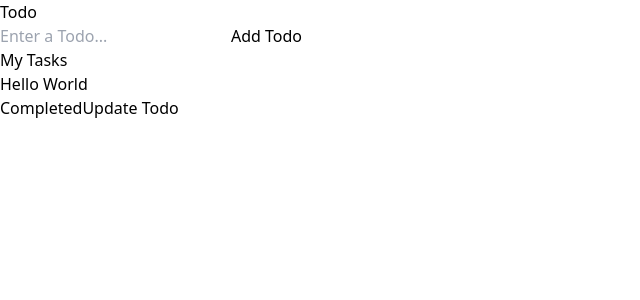
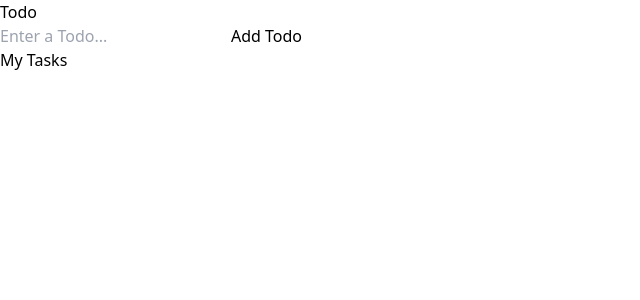
Before and after one commit to Amar-Gupta-721/Todo, a React (Vite) app: page / in a window 1280 px wide. Shown: the top 300 px of the page, without its empty margins (0-640 px from the left). Built offline with nearby package versions, Linux system fonts and the light colour scheme.

Commit message:
update todos todoSlice

```diff
--- a/src/components/Todos.jsx
+++ b/src/components/Todos.jsx
@@ -1,21 +1,24 @@
 import React, { useState } from 'react'
 import { useSelector, useDispatch } from 'react-redux'
-import { removeTodo, updateTodo} from '../features/todo/todoSlice'
+import { removeTodo, updateTodo, toggleComplete} from '../features/todo/todoSlice'
 
 function Todos() {
     const todos = useSelector((state)=>state.todos)
     const dispatch = useDispatch()
-
-    const [updateText, setUpdateText] = useState('')
-    const [updateId, setUpdateId] = useState(null)
-    const [complete, setComplete] = useState(null)
+    const [editTodo, setEditTodo] = useState({id:null, text:''})
 
     const handleUpdate = (todo)=>{
         dispatch(updateTodo({
-          id:todo.id,
-          text:updateText
+          id:editTodo.id,
+          text:editTodo.text
         }))
-        setUpdateId(null)
+        setEditTodo({id:null, text:''})
+    }
+
+    const handleComplete = (todo)=>{
+        dispatch(toggleComplete({
+            id:todo.id
+        }))
     }
 
   return (
@@ -24,42 +27,35 @@ function Todos() {
     <ul className="list-none">
         {todos.map((todo) => (
           <li
-            className={`${updateId===todo.id?"border-black":"border-transparent"} m-2 sm:m-3 flex justify-between items-center bg-green-800 py-2 px-2 sm:px-4 sm:py-2 rounded-lg`}
+            className={`${editTodo.id===todo.id?"border-black":"border-transparent"} m-2 sm:m-3 flex justify-between items-center bg-green-800 py-2 px-2 sm:px-4 sm:py-2 rounded-lg`}
             key={todo.id}
           >
 
               <div><input type="text"
-              className={`${updateId!==todo.id?"border-4 border-green-950":""} ${complete?"line-through":""} p-1 sm:p-2 rounded-lg bg-green-300`}
-              value={todo.id===updateId?updateText:todo.text}
-              readOnly={todo.id!==updateId}
+              className={`${editTodo.id!==todo.id?"border-none":"border-4 border-green-950"} ${todo.completed?"line-through":"text-black"} p-1 sm:p-2 rounded-lg bg-green-300`}
+              value={todo.id===editTodo.id?editTodo.text:todo.text}
+              readOnly={todo.id!==editTodo.id}
               onChange={(e)=>{
-                  setUpdateText(e.target.value)
-                  setComplete(e.target.value)
+                  setEditTodo({...todo, text:e.target.value})
               }}
               /></div>
 
               <div className='flex gap-4' >
                 <button
-                onClick={()=>{
-                    if(!complete){
-                      setComplete(todo.text)
-                    }
-                    else{
-                      setComplete(null)
-                    }
-                }}
-                className={`text-white bg-green-500 border-0 px-1 py-1 sm:py-1 sm:px-4 focus:outline-none hover:bg-green-950 rounded text-md`}>Completed</button>
+                onClick={()=>{ handleComplete(todo)}}
+                className={`text-white bg-green-500 border-0 px-1 py-1 sm:py-1 sm:px-4 focus:outline-none hover:bg-green-950 rounded text-md`}>
+                  {`${todo.completed?"undo":"Completed"}`}
+                </button>
               <button className={`text-white bg-green-500 border-0 px-1 py-1 sm:py-1 sm:px-4 focus:outline-none hover:bg-green-950 rounded text-md`}
               onClick={()=>{
-                if(updateId===todo.id){
+                if(editTodo.id===todo.id){
                     handleUpdate(todo)
                 }
                 else {
-                  setUpdateText(todo.text)
-                  setUpdateId(todo.id)
+                    setEditTodo({id:todo.id, text:todo.text})
                 }
               }}
-              >{updateId!==todo.id?"Update Todo":"Save"}</button>
+              >{editTodo.id!==todo.id?"Update Todo":"Save"}</button>
 
               <button
               onClick={() => dispatch(removeTodo(todo.id))}
--- a/src/features/todo/todoSlice.js
+++ b/src/features/todo/todoSlice.js
@@ -1,7 +1,8 @@
 import { createSlice, nanoid } from "@reduxjs/toolkit";
+import { act } from "react";
 
 const initialState = {
-    todos : [{id : 1, text : "Hello World"}]
+    todos : []
 }
 
 export const todoSlice = createSlice({
@@ -21,10 +22,16 @@ export const todoSlice = createSlice({
         },
         updateTodo : (state,action)=>{
             state.todos = state.todos.filter((todo)=>todo.id===action.payload.id?todo.text=action.payload.text:todo=todo)
+        },
+        toggleComplete : (state, action)=>{
+            state.todos = state.todos.map((todo) =>
+                todo.id === action.payload.id ? { ...todo, completed: !todo.completed } : todo
+            );
         }
     }
-})
+}
+)
 
-export const {addTodo,removeTodo,updateTodo} = todoSlice.actions
+export const {addTodo,removeTodo,updateTodo, toggleComplete} = todoSlice.actions
 
 export default todoSlice.reducer
```
